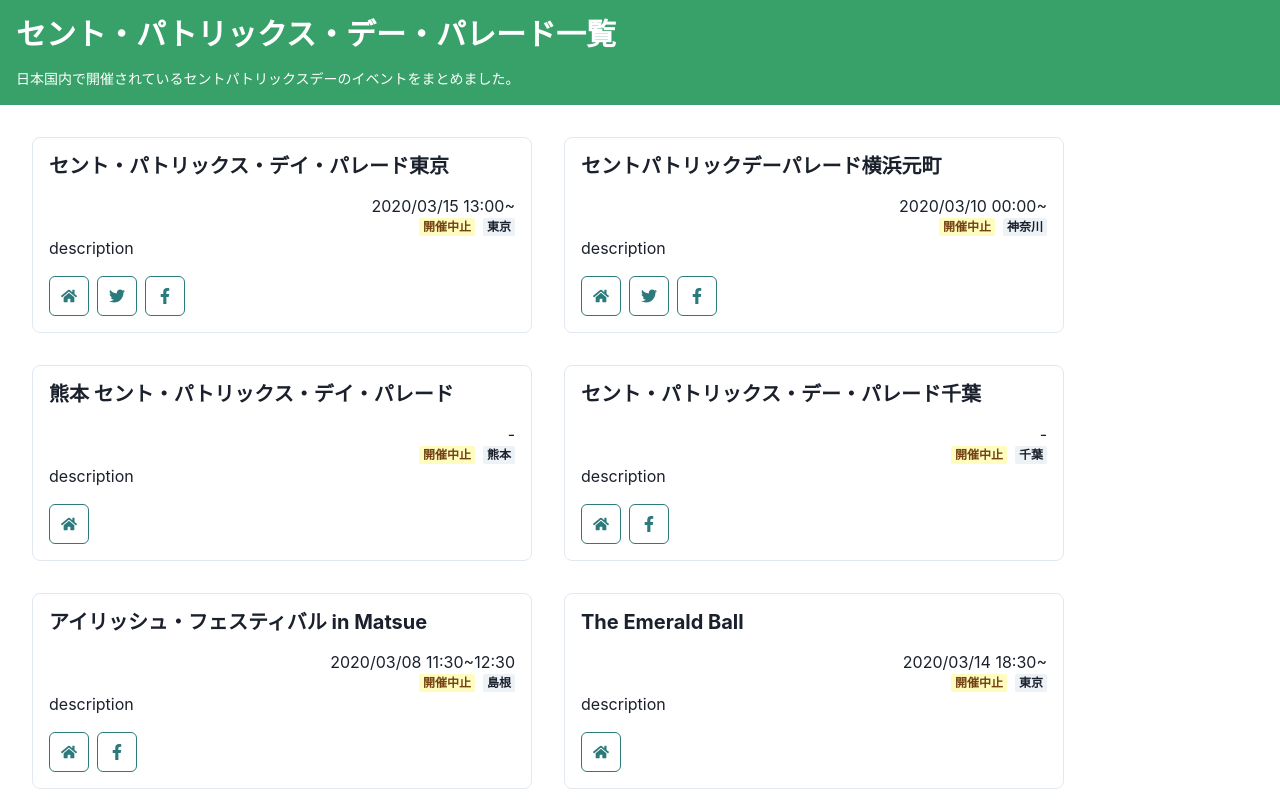
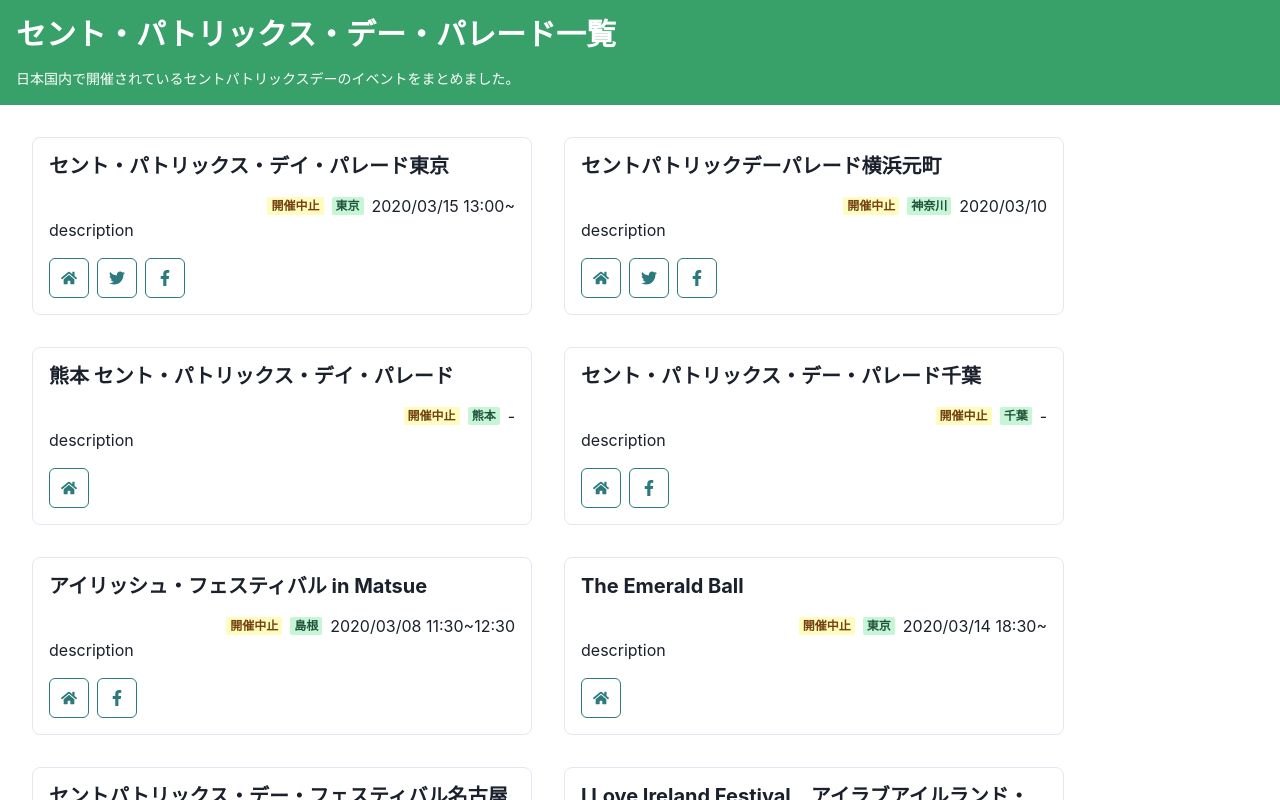
Before and after one commit to fanjia38/st-patricks-day-japan, a Next.js app: page / in a window 1280 px wide. Shown: the top 800 px of the page. Built offline with nearby package versions, Linux system fonts and the light colour scheme.

Commit message:
:recycle: update ParadeItem

```diff
--- a/components/parade-item.tsx
+++ b/components/parade-item.tsx
@@ -1,4 +1,5 @@
 import { WrapItem, Box, Stack, HStack, Heading, Text, Badge } from '@chakra-ui/react'
+import {useMemo} from 'react'
 import dayjs from 'dayjs'
 
 import ContactList from './contact-list'
@@ -6,29 +7,39 @@ import ContactList from './contact-list'
 function ParadeItem ({item}) {
   const {id, name, prefecture, start, end, isCancel, description, contact} = item
 
-  const getScheduleText = (start, end) => {
+  const startDay = useMemo(() => dayjs(start), [start])
+  const endDay = useMemo(() => dayjs(end), [end])
+
+  const shceduleText = useMemo(() => {
     if (!start && !end) {
       return '-'
     }
 
-    const startDay = dayjs(start)
-    const endDay = dayjs(end)
-    const isSameDay = startDay.date() === endDay.date()
+    const isSameDay = startDay.date() === endDay.date() || !end
+    const hasTime = startDay.hour() !== 0 && endDay.hour() !== 0
 
-    const formatedStart = startDay.format('YYYY/MM/DD HH:mm')
-    const formatedEnd = isSameDay ? endDay.format('HH:mm') : end && endDay.format('YYYY/MM/DD HH:mm')
+    const format = hasTime ? 'YYYY/MM/DD HH:mm' : 'YYYY/MM/DD'
 
-    return `${formatedStart}~${formatedEnd}`
-  }
+    const formatedStart = startDay.format(format)
+    const formatedEnd = isSameDay ? end && endDay.format('HH:mm') : end && endDay.format(format)
+    const isBetween = !isSameDay || hasTime
+
+    return `${formatedStart}${isBetween ? '~' : ''}${formatedEnd}`
+  }, [item])
+
+  const isEnd = useMemo(() => (
+    !isCancel && (end ? dayjs().isAfter(endDay) : dayjs().isAfter(startDay))
+  ), [item])
 
   return (
     <WrapItem key={id} p={4} borderWidth={1} borderRadius="lg" w="500px">
       <Box width="100%">
         <Heading size="md">{name}</Heading>
-        <Text mt={4} align="right">{getScheduleText(start, end)}</Text>
-        <HStack justify="end">
+        <HStack justify="flex-end" mt="4">
           {isCancel && <Badge colorScheme="yellow">開催中止</Badge>}
-          <Badge>{prefecture}</Badge>
+          {isEnd && <Badge>イベント終了</Badge>}
+          <Badge colorScheme="green">{prefecture}</Badge>
+          <Text ml={4} align="right">{shceduleText}</Text>
         </HStack>
         <Text>{description}</Text>
         <ContactList items={contact} />
--- a/pages/index.tsx
+++ b/pages/index.tsx
@@ -144,8 +144,8 @@ export async function getStaticProps() {
           name: 'セントパトリックス・デー・フェスティバル名古屋',
           prefecture: '愛知',
           description: 'description',
-          start: '20200314T1215',
-          end: '',
+          start: '20200314T1200',
+          end: '20200314T1500',
           isCancel: true,
           contact: [
             {
@@ -253,7 +253,7 @@ export async function getStaticProps() {
           name: 'St. Patrick\'s Dayの集い',
           prefecture: '東京',
           description: 'description',
-          start: '20200321',
+          start: '',
           end: '',
           contact: [
             {
```
